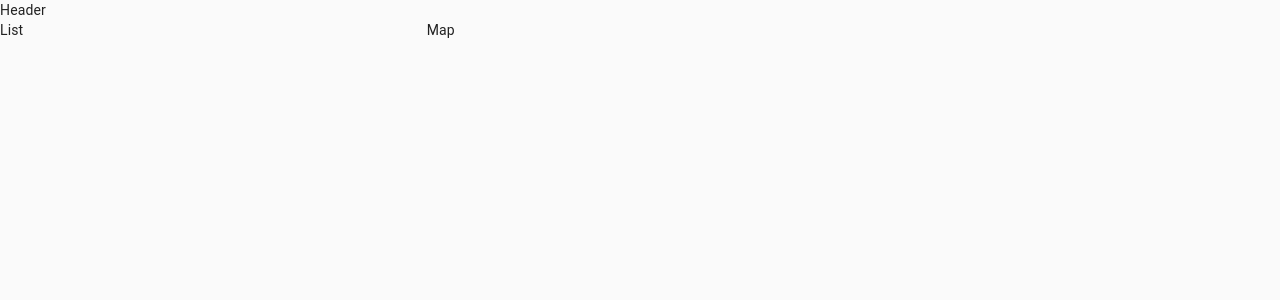
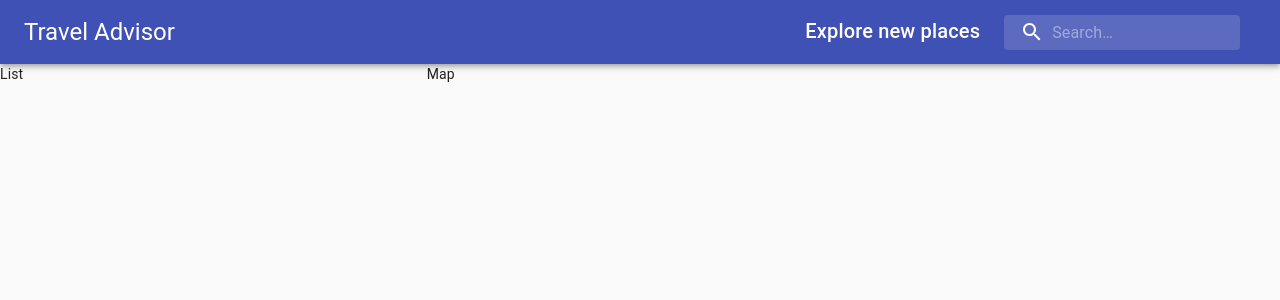
Before and after one commit to IbrahimMourad/travel_advisor, a React (Create React App) app: page / in a window 1280 px wide. Shown: the top 300 px of the page. Built offline with nearby package versions, Linux system fonts and the light colour scheme.

Commit message:
Added Navbar

```diff
--- a/public/index.html
+++ b/public/index.html
@@ -1,31 +1,16 @@
 <!DOCTYPE html>
 <html lang="en">
+
 <head>
   <meta charset="utf-8" />
   <link rel="icon" href="%PUBLIC_URL%/favicon.ico" />
   <meta name="viewport" content="width=device-width, initial-scale=1" />
   <meta name="theme-color" content="#000000" />
-    <meta
-      name="description"
-      content="Web site created using create-react-app"
-    />
-    <link rel="apple-touch-icon" href="%PUBLIC_URL%/logo192.png" />
-    <!--
-      manifest.json provides metadata used when your web app is installed on a
-      user's mobile device or desktop. See https://developers.google.com/web/fundamentals/web-app-manifest/
-    -->
-    <link rel="manifest" href="%PUBLIC_URL%/manifest.json" />
-    <!--
-      Notice the use of %PUBLIC_URL% in the tags above.
-      It will be replaced with the URL of the `public` folder during the build.
-      Only files inside the `public` folder can be referenced from the HTML.
+  <meta name="description" content="Travel Advisor App" />
 
-      Unlike "/favicon.ico" or "favicon.ico", "%PUBLIC_URL%/favicon.ico" will
-      work correctly both with client-side routing and a non-root public URL.
-      Learn how to configure a non-root public URL by running `npm run build`.
-    -->
-    <title>React App</title>
+  <title>Travel Advisor</title>
 </head>
+
 <body>
   <noscript>You need to enable JavaScript to run this app.</noscript>
   <div id="root"></div>
@@ -40,4 +25,5 @@
       To create a production bundle, use `npm run build` or `yarn build`.
     -->
 </body>
+
 </html>
--- a/src/components/Header/Header.jsx
+++ b/src/components/Header/Header.jsx
@@ -1,7 +1,38 @@
 import React from 'react';
+import { Autocomplete } from '@react-google-maps/api';
+import { AppBar, Toolbar, Typography, InputBase, Box } from '@material-ui/core';
+import SearchIcon from '@material-ui/icons/Search';
+
+import useStyles from './styles.js';
 
 const Header = () => {
-  return <div>Header</div>;
+  const classes = useStyles();
+
+  return (
+    <AppBar position="static">
+      <Toolbar className={classes.toolbar}>
+        <Typography variant="h5" className={classes.title}>
+          Travel Advisor
+        </Typography>
+        <Box display="flex">
+          <Typography variant="h6" className={classes.title}>
+            Explore new places
+          </Typography>
+          {/* <Autocomplete */}
+          <div className={classes.search}>
+            <div className={classes.searchIcon}>
+              <SearchIcon />
+            </div>
+            <InputBase
+              placeholder="Search…"
+              classes={{ root: classes.inputRoot, input: classes.inputInput }}
+            />
+          </div>
+          {/* </Autocomplete> */}
+        </Box>
+      </Toolbar>
+    </AppBar>
+  );
 };
 
 export default Header;
--- a/src/components/Header/styles.js
+++ b/src/components/Header/styles.js
@@ -0,0 +1,46 @@
+import { alpha, makeStyles } from '@material-ui/core/styles';
+
+export default makeStyles((theme) => ({
+  title: {
+    display: 'none',
+    [theme.breakpoints.up('sm')]: {
+      display: 'block',
+    },
+  },
+  search: {
+    position: 'relative',
+    borderRadius: theme.shape.borderRadius,
+    backgroundColor: alpha(theme.palette.common.white, 0.15),
+    '&:hover': { backgroundColor: alpha(theme.palette.common.white, 0.25) },
+    marginRight: theme.spacing(2),
+    marginLeft: 0,
+    width: '100%',
+    [theme.breakpoints.up('sm')]: {
+      marginLeft: theme.spacing(3),
+      width: 'auto',
+    },
+  },
+  searchIcon: {
+    padding: theme.spacing(0, 2),
+    height: '100%',
+    position: 'absolute',
+    pointerEvents: 'none',
+    display: 'flex',
+    alignItems: 'center',
+    justifyContent: 'center',
+  },
+  inputRoot: {
+    color: 'inherit',
+  },
+  inputInput: {
+    padding: theme.spacing(1, 1, 1, 0),
+    paddingLeft: `calc(1em + ${theme.spacing(4)}px)`,
+    transition: theme.transitions.create('width'),
+    width: '100%',
+    [theme.breakpoints.up('md')]: { width: '20ch' },
+  },
+  toolbar: {
+    display: 'flex',
+    justifyContent: 'space-between',
+  },
+}));
```
Lines whose indentation alone changed are shown as unchanged.
